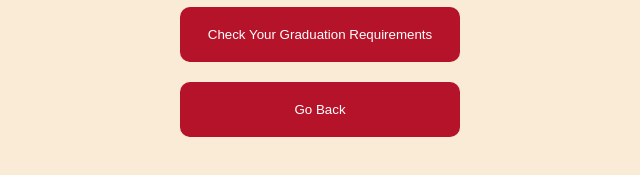
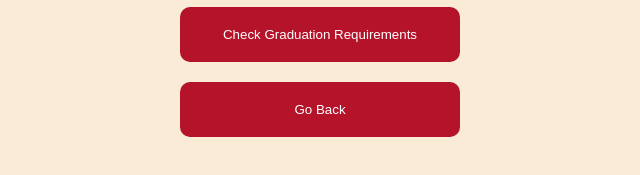
Before and after one commit to SiddarGu/434CSAdvisingApp, a plain HTML site: page html/CSMajorHomepage.html in a window 1280 px wide. Shown: the part 335-510 px from the top of the page, 320-960 px from the left. Drawn offline with Linux system fonts and the light colour scheme.

Commit message:
changed graduation requirements button wording

```diff
--- a/html/CSMajorHomepage.html
+++ b/html/CSMajorHomepage.html
@@ -23,7 +23,7 @@
         <div id="buttons">
 
             <button class="button" onclick="location.href = 'fourYearPlanner.html';"><span>Create/Edit Your 4-Year Plan</span></button>
-            <button class="button" onclick="location.href = 'graduationRequirement.html';"><span>Check Your Graduation Requirements</span></button>
+            <button class="button" onclick="location.href = 'graduationRequirement.html';"><span>Check Graduation Requirements</span></button>
             <button class="back" onclick="history.back()"><span>Go Back</span></button>
 
 
```
Also changed, not shown: html/LTSCMajorHomepage.html (+1 -1 lines).
